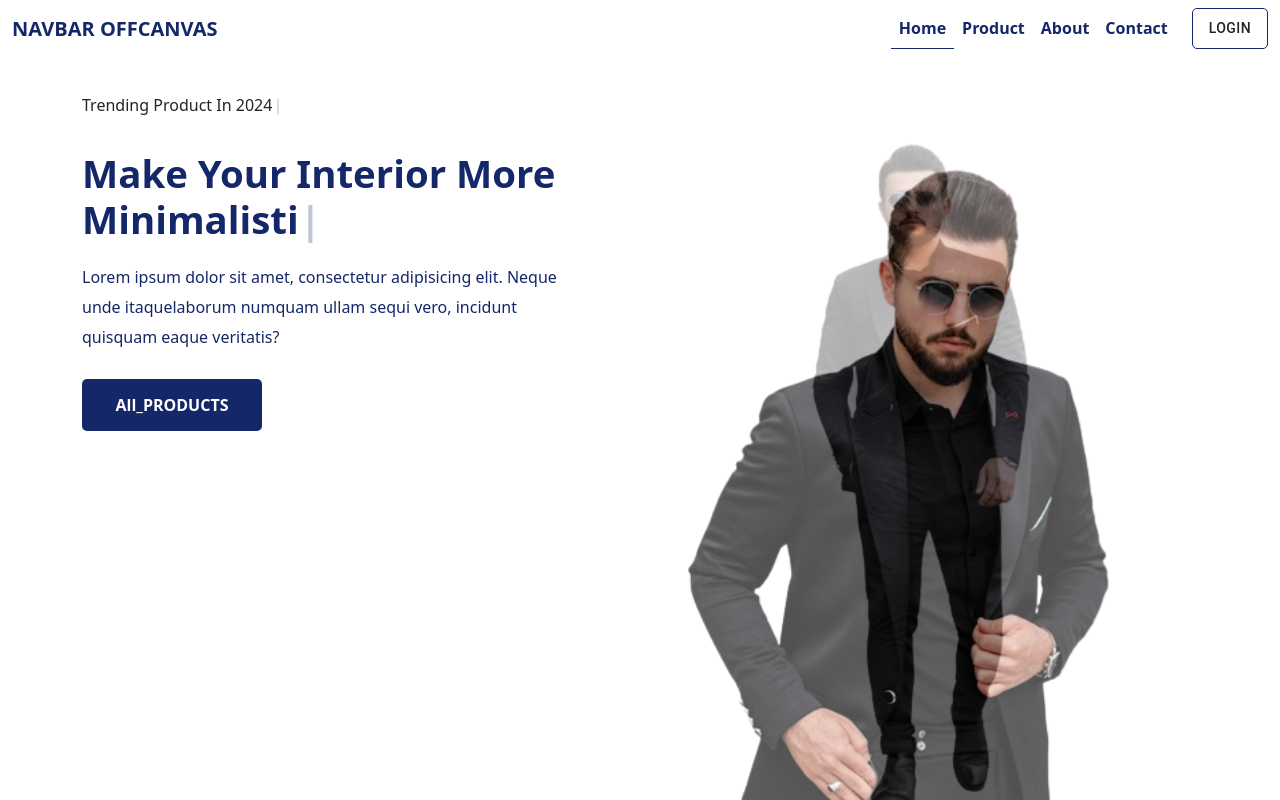
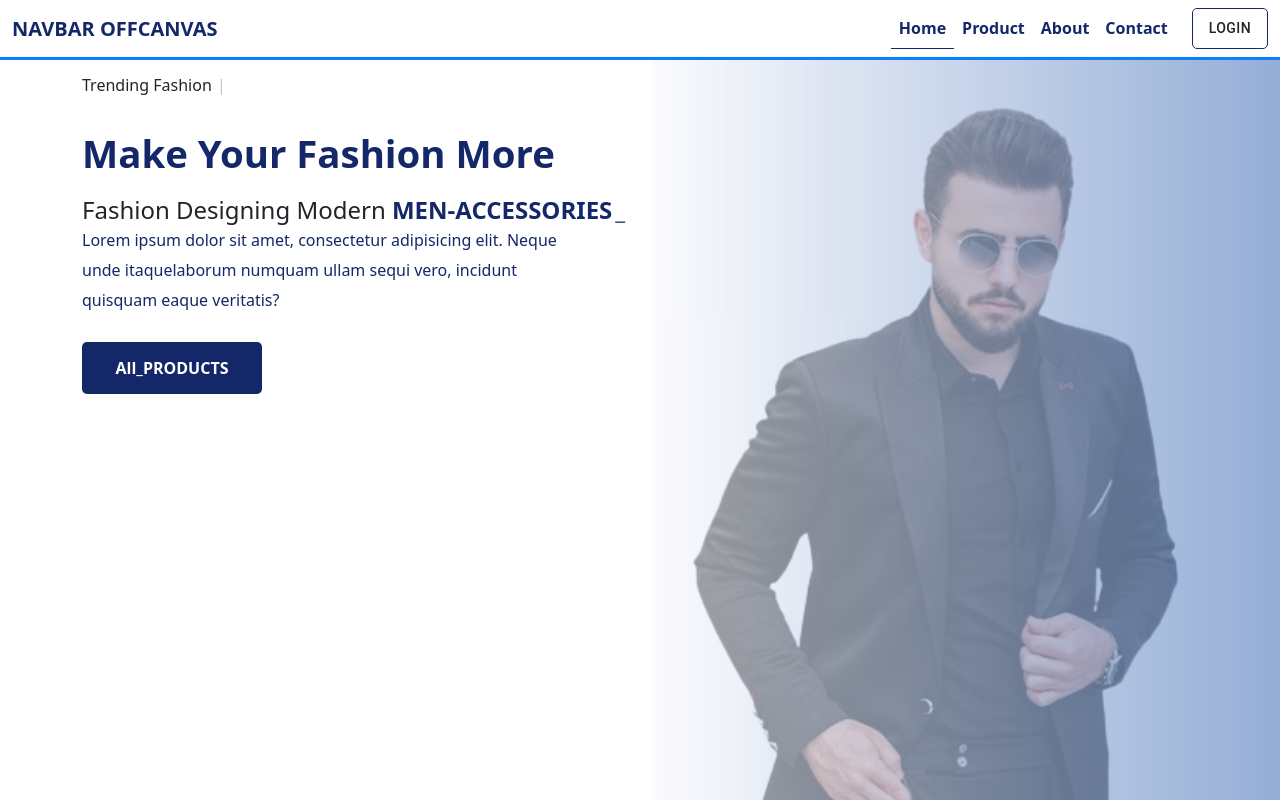
Before and after one commit to MuhammadUmairShiekh/job_project, a React (Create React App) app: page / in a window 1280 px wide. Shown: the top 800 px of the page. Built offline with nearby package versions, Linux system fonts and the light colour scheme; no server answers.

Commit message:
New project working baki hai3

```diff
--- a/package.json
+++ b/package.json
@@ -20,6 +20,7 @@
     "react-dom": "^18.2.0",
     "react-router-dom": "^6.21.2",
     "react-scripts": "5.0.1",
+    "react-simple-typewriter": "^5.0.1",
     "react-slideshow-image": "^4.3.0",
     "reactstrap": "^9.2.1",
     "remixicon": "^4.0.1",
--- a/src/Header/Header.css
+++ b/src/Header/Header.css
@@ -1,7 +1,7 @@
 .navbar {
   /* background-color: var(--Hearder) !important; */
   background-color: transparent;
-  border-bottom: 3px solid rgb(255, 255, 255);
+  border-bottom: 3px solid rgb(10, 128, 255);
   /* z-index: 1; */
 }
 .logo {
--- a/src/Styles/Home.css
+++ b/src/Styles/Home.css
@@ -7,33 +7,57 @@
   width: 100%;
   line-height: 50px !important;
   overflow-x: hidden;
-  padding: 20px 60px;
+  /* padding: 20px 60px; */
   position: relative;
 }
 .imag {
-  /* margin-top: 9%; */
+  padding-top: 10px;
   /* width: 50%; */
   animation: color 21.7s linear infinite;
-  /* margin-right: 4%; */
+  /* filter: drop-shadow(5px 5px 10px #333); */
+  /* object-fit: cover; */
 }
-
+.img_upper {
+  width: 39.3rem;
+  /* background-color: transparent;
+  backdrop-filter: blur(90px); */
+  /* background-image: linear-gradient(to right, 0, 0, 0, 0.444), red; */
+}
 @keyframes color {
   0% {
-    background-image: url(../Images/one.png);
+    background-image: linear-gradient(
+        to right,
+        rgba(245, 246, 252, 0.52),
+        rgba(48, 96, 175, 0.643)
+      ),
+      url("../Images/one.png");
+    opacity: 0.8;
     background-position: center;
     background-repeat: no-repeat;
     background-size: cover;
     height: 100vh;
   }
   20% {
-    background-image: url(../Images/two.png);
+    background-image: linear-gradient(
+        to right,
+        rgba(245, 246, 252, 0.52),
+        rgba(48, 96, 175, 0.643)
+      ),
+      url("../Images/two.png");
+    opacity: 0.8;
     background-position: center;
     background-repeat: no-repeat;
     background-size: cover;
     height: 100vh;
   }
   40% {
-    background-image: url(../Images/three.png);
+    background-image: linear-gradient(
+        to right,
+        rgba(245, 246, 252, 0.52),
+        rgba(48, 96, 175, 0.643)
+      ),
+      url("../Images/three.png");
+    opacity: 0.8;
     background-position: center;
     background-repeat: no-repeat;
     background-size: cover;
@@ -41,21 +65,39 @@
   }
 
   60% {
-    background-image: url(../Images/four.png);
+    background-image: linear-gradient(
+        to right,
+        rgba(245, 246, 252, 0.52),
+        rgba(48, 96, 175, 0.643)
+      ),
+      url("../Images/four.png");
+    opacity: 0.8;
     background-position: center;
     background-repeat: no-repeat;
     background-size: cover;
     height: 100vh;
   }
   80% {
-    background-image: url(../Images/last.png);
+    background-image: linear-gradient(
+        to right,
+        rgba(245, 246, 252, 0.52),
+        rgba(48, 96, 175, 0.643)
+      ),
+      url("../Images/last.png");
+    opacity: 0.8;
     background-position: center;
     background-repeat: no-repeat;
     background-size: cover;
     height: 100vh;
   }
   100% {
-    background-image: url(../Images/six.png);
+    background-image: linear-gradient(
+        to right,
+        rgba(245, 246, 252, 0.52),
+        rgba(48, 96, 175, 0.643)
+      ),
+      url("../Images/six.png");
+    opacity: 0.8;
     background-position: center;
     background-repeat: no-repeat;
     background-size: cover;
--- a/src/Veiw/Home.jsx
+++ b/src/Veiw/Home.jsx
@@ -7,8 +7,9 @@ import { NavLink } from "react-router-dom";
 import ProductCard from "./ProductCard";
 import UseGetData from "./UseGetData";
 import Slider from "./Slider";
-import Typewriter from "typewriter-effect";
+import { Typewriter } from "react-simple-typewriter";
 import Footer from "../Footer/Footer";
+import Products from "./Products";
 
 const Home = () => {
   const [productData, setProductData] = useState();
@@ -23,15 +24,12 @@ const Home = () => {
       .then((res) => setProductData(res));
   }
 
-
   // useEffect(() => {
   //   const filterData = products.filter(
   //     (item) => item.category === "men's clothing"
   //   );
   //   setRing(filterData);
   // }, [products]);
-
-  const year = new Date().getFullYear();
 
   return (
     <>
@@ -49,36 +47,44 @@ const Home = () => {
                 }}
                 whileInView={{ opacity: 1 }}
               >
-                {/* <Typewriter
-                  options={{
-                    strings: [
-                      `<p className="hero_subtitle"> Trending Product In ${
-                        year
-                      }</p>`
-                    ],
-                    autoStart: true,
-                    loop: true,
+                <span> {<Products />}</span>
+                <h2>Make Your Fashion More</h2>
+                <h4
+                  style={{
+                    // paddingTop: "5rem",
+                    margin: "auto 0",
+                    fontWeight: "normal",
+                    inline: "block",
                   }}
-                /> */}
-
-                {/* <p className="hero_subtitle"> Trending Product In {year}</p> */}
-                <Typewriter
-                  options={{
-                    strings: [`<span>Trending Product In ${year}</span>`],
-                    autoStart: true,
-                    loop: true,
-                  }}
-                />
-                <h2>
-                  Make Your Interior More
-                  <Typewriter
-                    options={{
-                      strings: ["<span> Minimalistic Modern</span>"],
-                      autoStart: true,
-                      loop: true,
+                >
+                  Fashion Designing Modern{" "}
+                  <span
+                    style={{
+                      color: "#142769",
+                      fontWeight: "bold",
+                      textTransform: "uppercase",
                     }}
-                  />
-                </h2>
+                  >
+                    <Typewriter
+                      words={[
+                        "Men-Shirts",
+                        "Men-Pants",
+                        "Men-Accessories",
+                        "Men-Kurta",
+                        "classic",
+                        "traditional",
+                      ]}
+                      loop={5}
+                      cursor
+                      cursorStyle="_"
+                      typeSpeed={70}
+                      deleteSpeed={50}
+                      delaySpeed={1000}
+                      // onLoopDone={handleDone}
+                      // onType={handleType}
+                    />
+                  </span>
+                </h4>
                 <p>
                   Lorem ipsum dolor sit amet, consectetur adipisicing elit.
                   Neque unde itaquelaborum numquam ullam sequi vero, incidunt
@@ -99,9 +105,10 @@ const Home = () => {
                 </motion.button>
               </motion.span>
             </Col>
-            <Col lg="6" md="12">
-              <div className="imag">
-                {/* <motion.div
+            <Col lg="6" md="8" sm="12">
+              <div className="img_upper">
+                <div className="imag">
+                  {/* <motion.div
                   className="hero_img"
                   initial={{ opacity: 0 }}
                   animate={{ x: [700, 0] }}
@@ -114,6 +121,7 @@ const Home = () => {
                 >
                   <img src={Home_Page} alt="" />
                 </motion.div> */}
+                </div>
               </div>
             </Col>
           </Row>
--- a/src/Veiw/Products.jsx
+++ b/src/Veiw/Products.jsx
@@ -1,9 +1,20 @@
-import React from 'react'
+import React from "react";
+import Typewriter from "typewriter-effect";
 
 const Products = () => {
+  const year = new Date().getFullYear();
+
   return (
-    <div>Products</div>
-  )
-}
+    <div>
+      <Typewriter
+        options={{
+          strings: [`<span>Trending Fashion ${year}</span>`],
+          autoStart: true,
+          loop: true,
+        }}
+      />
+    </div>
+  );
+};
 
-export default Products
+export default Products;
```
Also changed, not shown: 1 other file (tests, documents, lock files or other folders).
